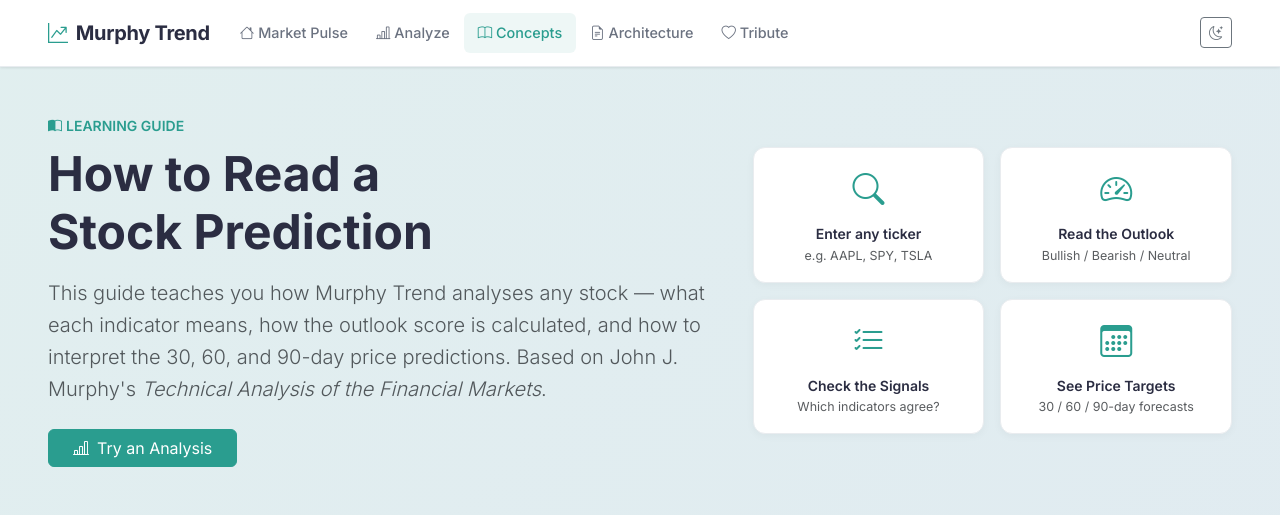
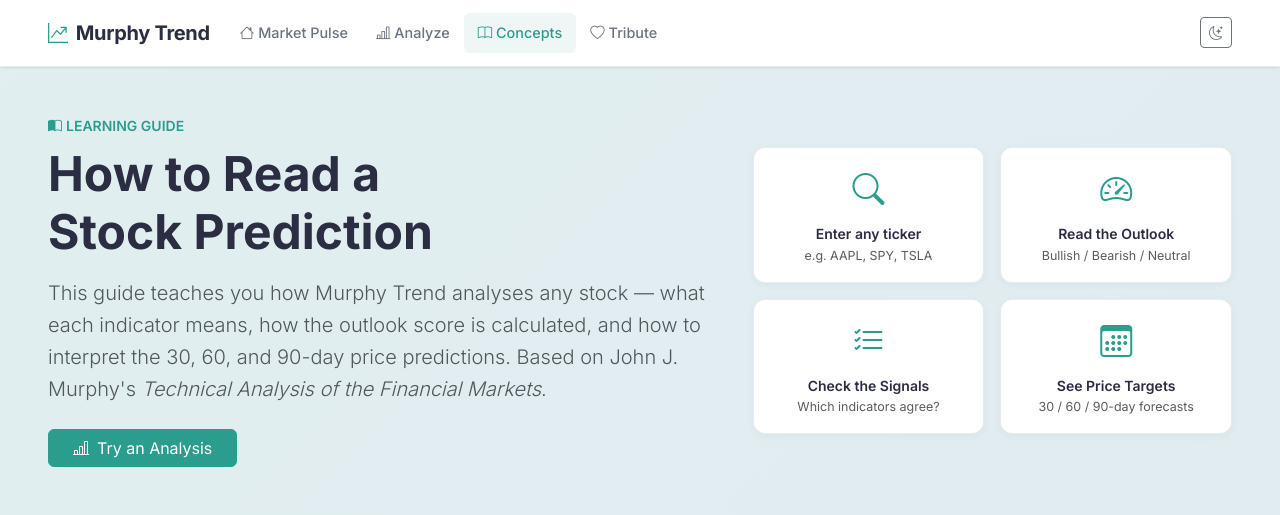
Before and after one commit to TW168/murphy-trend, a FastAPI app: page /help in a window 1280 px wide. Shown: the top 515 px of the page. Run offline with FastAPI, Linux system fonts and the light colour scheme; some libraries are stand-ins or nearby versions.

Commit message:
remove Architecture from page

```diff
--- a/app/main.py
+++ b/app/main.py
@@ -5,7 +5,7 @@ from fastapi.staticfiles import StaticFiles
 from fastapi.templating import Jinja2Templates
 
 from app.database import Base, engine
-from app.routers import analyze, dashboard, health, help_route, sad, tribute
+from app.routers import analyze, dashboard, health, help_route, tribute
 
 
 @asynccontextmanager
@@ -20,7 +20,6 @@ app.mount("/static", StaticFiles(directory="app/static"), name="static")
 
 app.include_router(dashboard.router)
 app.include_router(analyze.router)
-app.include_router(sad.router)
 app.include_router(help_route.router)
 app.include_router(health.router)
 app.include_router(tribute.router)
--- a/app/templates/base.html
+++ b/app/templates/base.html
@@ -39,12 +39,7 @@
             <i class="bi bi-book me-1"></i>Concepts
           </a>
         </li>
-        <li class="nav-item">
-          <a class="nav-link {% if request.url.path == '/sad' %}active{% endif %}" href="/sad" target="_blank" rel="noopener noreferrer">
-            <i class="bi bi-file-earmark-text me-1"></i>Architecture
-          </a>
-        </li>
-        <li class="nav-item">
+<li class="nav-item">
           <a class="nav-link {% if request.url.path == '/tribute' %}active{% endif %}" href="/tribute" target="_blank" rel="noopener noreferrer">
             <i class="bi bi-heart me-1"></i>Tribute
           </a>
```
